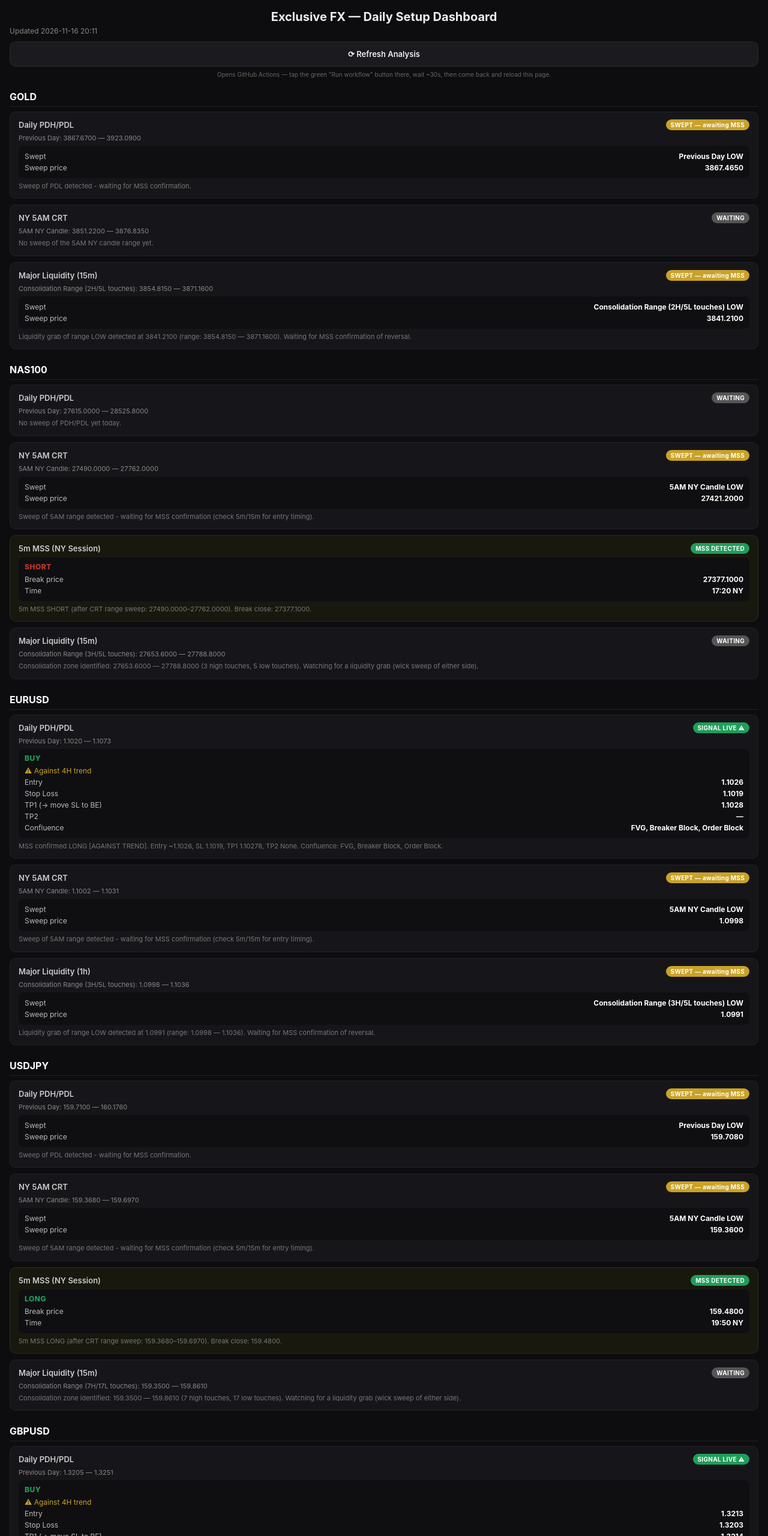
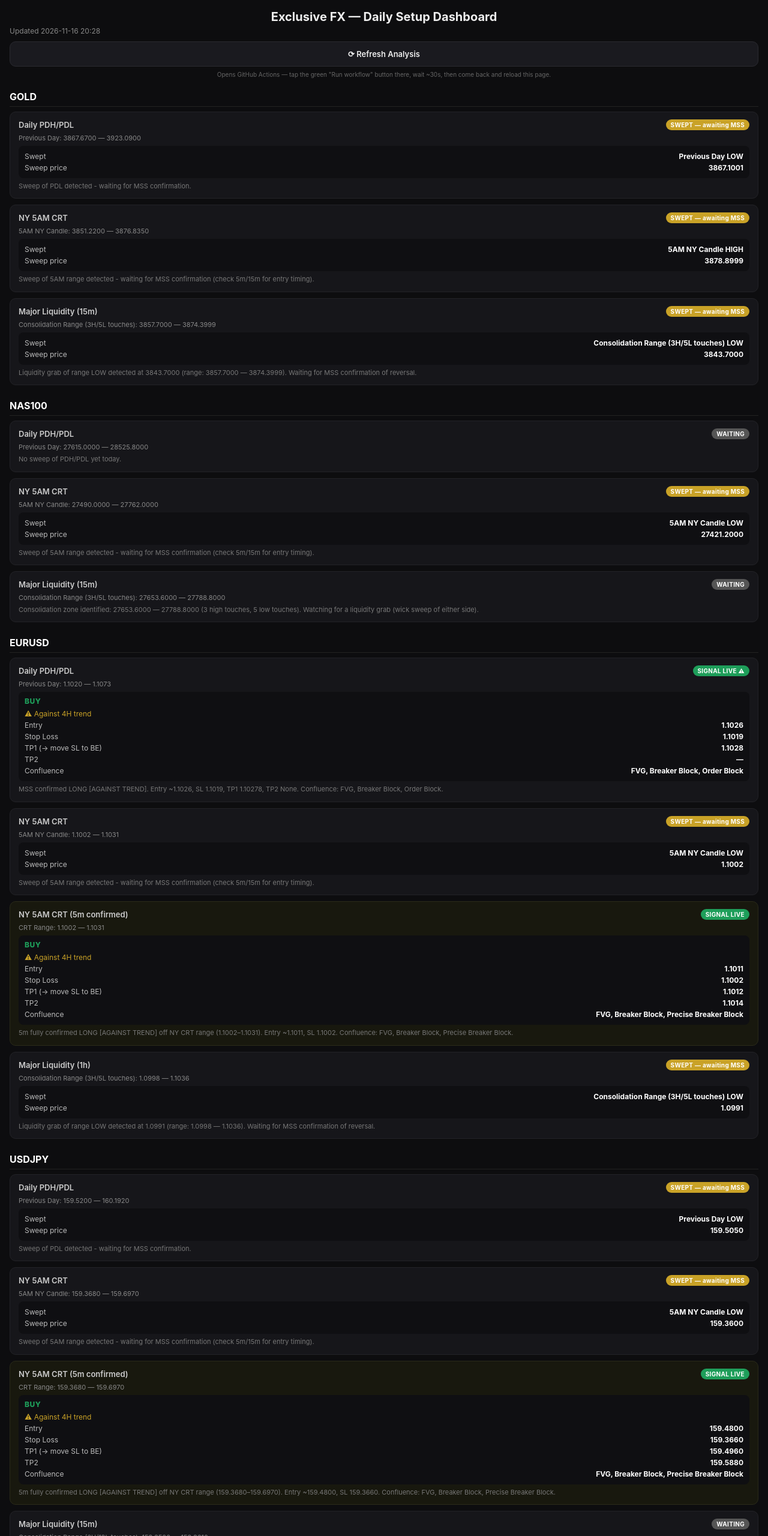
Before and after one commit to Ethanol-Exclusive/fx-dashboard, a plain HTML site: page index.html in a window 1280 px wide. Shown: the top 2560 px of the page at 60% size. Drawn offline with Linux system fonts and the light colour scheme.

Commit message:
Auto-update dashboard 2026-11-16T20:28:39Z

```diff
--- a/index.html
+++ b/index.html
@@ -59,7 +59,7 @@
 <body>
 <header>
   <h1>Exclusive FX — Daily Setup Dashboard</h1>
-  <div class="ts">Updated 2026-11-16 20:11</div>
+  <div class="ts">Updated 2026-11-16 20:28</div>
   <a class="refresh-btn" href="https://github.com/Ethanol-Exclusive/fx-dashboard/actions/workflows/update-dashboard.yml" target="_blank" rel="noopener">
     ⟳ Refresh Analysis
   </a>
@@ -78,7 +78,7 @@
 
         <div class="levels">
           <div class="row"><span>Swept</span><b>Previous Day LOW</b></div>
-          <div class="row"><span>Sweep price</span><b>3867.4650</b></div>
+          <div class="row"><span>Sweep price</span><b>3867.1001</b></div>
         </div>
 
       <div class="notes">Sweep of PDL detected - waiting for MSS confirmation.</div>
@@ -88,11 +88,16 @@
     <div class="setup-card">
       <div class="setup-header">
         <span class="setup-name">NY 5AM CRT</span>
-        <span class="status-pill" style="background:#555">WAITING</span>
+        <span class="status-pill" style="background:#c9a227">SWEPT — awaiting MSS</span>
       </div>
       <div class="range">5AM NY Candle: 3851.2200 — 3876.8350</div>
 
-      <div class="notes">No sweep of the 5AM NY candle range yet.</div>
+        <div class="levels">
+          <div class="row"><span>Swept</span><b>5AM NY Candle HIGH</b></div>
+          <div class="row"><span>Sweep price</span><b>3878.8999</b></div>
+        </div>
+
+      <div class="notes">Sweep of 5AM range detected - waiting for MSS confirmation (check 5m/15m for entry timing).</div>
     </div>
 
 
@@ -102,14 +107,14 @@
         <span class="setup-name">Major Liquidity (15m)</span>
         <span class="status-pill" style="background:#c9a227">SWEPT — awaiting MSS</span>
       </div>
-      <div class="range">Consolidation Range (2H/5L touches): 3854.8150 — 3871.1600</div>
+      <div class="range">Consolidation Range (3H/5L touches): 3857.7000 — 3874.3999</div>
 
         <div class="levels">
-          <div class="row"><span>Swept</span><b>Consolidation Range (2H/5L touches) LOW</b></div>
-          <div class="row"><span>Sweep price</span><b>3841.2100</b></div>
+          <div class="row"><span>Swept</span><b>Consolidation Range (3H/5L touches) LOW</b></div>
+          <div class="row"><span>Sweep price</span><b>3843.7000</b></div>
         </div>
 
-      <div class="notes">Liquidity grab of range LOW detected at 3841.2100 (range: 3854.8150 — 3871.1600). Waiting for MSS confirmation of reversal.</div>
+      <div class="notes">Liquidity grab of range LOW detected at 3843.7000 (range: 3857.7000 — 3874.3999). Waiting for MSS confirmation of reversal.</div>
     </div>
 
     </div>
@@ -143,19 +148,6 @@
       <div class="notes">Sweep of 5AM range detected - waiting for MSS confirmation (check 5m/15m for entry timing).</div>
     </div>
 
-
-    <div class="setup-card mss-card">
-      <div class="setup-header">
-        <span class="setup-name">5m MSS (NY Session)</span>
-        <span class="status-pill" style="background:#1e9e5a">MSS DETECTED</span>
-      </div>
-      <div class="levels">
-        <div class="dir" style="color:#c0392b">SHORT</div>
-        <div class="row"><span>Break price</span><b>27377.1000</b></div>
-        <div class="row"><span>Time</span><b>17:20 NY</b></div>
-      </div>
-      <div class="notes">5m MSS SHORT (after CRT range sweep: 27490.0000–27762.0000). Break close: 27377.1000.</div>
-    </div>
 
 
     <div class="setup-card">
@@ -203,12 +195,31 @@
 
         <div class="levels">
           <div class="row"><span>Swept</span><b>5AM NY Candle LOW</b></div>
-          <div class="row"><span>Sweep price</span><b>1.0998</b></div>
+          <div class="row"><span>Sweep price</span><b>1.1002</b></div>
         </div>
 
       <div class="notes">Sweep of 5AM range detected - waiting for MSS confirmation (check 5m/15m for entry timing).</div>
     </div>
 
+
+    <div class="setup-card mss-card">
+      <div class="setup-header">
+        <span class="setup-name">NY 5AM CRT (5m confirmed)</span>
+        <span class="status-pill" style="background:#1e9e5a">SIGNAL LIVE</span>
+      </div>
+      <div class="range">CRT Range: 1.1002 — 1.1031</div>
+      <div class="levels">
+        <div class="dir" style="color:#1e9e5a">BUY</div>
+        <div class="row" style="color:#c9a227"><span>⚠ Against 4H trend</span><b></b></div>
+        <div class="row"><span>Entry</span><b>1.1011</b></div>
+        <div class="row"><span>Stop Loss</span><b>1.1002</b></div>
+        <div class="row"><span>TP1 (→ move SL to BE)</span><b>1.1012</b></div>
+        <div class="row"><span>TP2</span><b>1.1014</b></div>
+        <div class="row"><span>Confluence</span><b>FVG, Breaker Block, Precise Breaker Block</b></div>
+
+      </div>
+      <div class="notes">5m fully confirmed LONG [AGAINST TREND] off NY CRT range (1.1002–1.1031). Entry ~1.1011, SL 1.1002. Confluence: FVG, Breaker Block, Precise Breaker Block.</div>
+    </div>
 
 
     <div class="setup-card">
@@ -236,11 +247,11 @@
         <span class="setup-name">Daily PDH/PDL</span>
         <span class="status-pill" style="background:#c9a227">SWEPT — awaiting MSS</span>
       </div>
-      <div class="range">Previous Day: 159.7100 — 160.1760</div>
+      <div class="range">Previous Day: 159.5200 — 160.1920</div>
 
         <div class="levels">
           <div class="row"><span>Swept</span><b>Previous Day LOW</b></div>
-          <div class="row"><span>Sweep price</span><b>159.7080</b></div>
+          <div class="row"><span>Sweep price</span><b>159.5050</b></div>
         </div>
 
       <div class="notes">Sweep of PDL detected - waiting for MSS confirmation.</div>
@@ -265,15 +276,21 @@
 
     <div class="setup-card mss-card">
       <div class="setup-header">
-        <span class="setup-name">5m MSS (NY Session)</span>
-        <span class="status-pill" style="background:#1e9e5a">MSS DETECTED</span>
+        <span class="setup-name">NY 5AM CRT (5m confirmed)</span>
+        <span class="status-pill" style="background:#1e9e5a">SIGNAL LIVE</span>
       </div>
+      <div class="range">CRT Range: 159.3680 — 159.6970</div>
       <div class="levels">
-        <div class="dir" style="color:#1e9e5a">LONG</div>
-        <div class="row"><span>Break price</span><b>159.4800</b></div>
-        <div class="row"><span>Time</span><b>19:50 NY</b></div>
+        <div class="dir" style="color:#1e9e5a">BUY</div>
+        <div class="row" style="color:#c9a227"><span>⚠ Against 4H trend</span><b></b></div>
+        <div class="row"><span>Entry</span><b>159.4800</b></div>
+        <div class="row"><span>Stop Loss</span><b>159.3660</b></div>
+        <div class="row"><span>TP1 (→ move SL to BE)</span><b>159.4960</b></div>
+        <div class="row"><span>TP2</span><b>159.5880</b></div>
+        <div class="row"><span>Confluence</span><b>FVG, Breaker Block, Precise Breaker Block</b></div>
+
       </div>
-      <div class="notes">5m MSS LONG (after CRT range sweep: 159.3680–159.6970). Break close: 159.4800.</div>
+      <div class="notes">5m fully confirmed LONG [AGAINST TREND] off NY CRT range (159.3680–159.6970). Entry ~159.4800, SL 159.3660. Confluence: FVG, Breaker Block, Precise Breaker Block.</div>
     </div>
 
 
@@ -282,9 +299,9 @@
         <span class="setup-name">Major Liquidity (15m)</span>
         <span class="status-pill" style="background:#555">WAITING</span>
       </div>
-      <div class="range">Consolidation Range (7H/17L touches): 159.3500 — 159.8610</div>
+      <div class="range">Consolidation Range (6H/18L touches): 159.3500 — 159.8610</div>
 
-      <div class="notes">Consolidation zone identified: 159.3500 — 159.8610 (7 high touches, 17 low touches). Watching for a liquidity grab (wick sweep of either side).</div>
+      <div class="notes">Consolidation zone identified: 159.3500 — 159.8610 (6 high touches, 18 low touches). Watching for a liquidity grab (wick sweep of either side).</div>
     </div>
 
     </div>
@@ -335,9 +352,9 @@
         <span class="setup-name">Major Liquidity (15m)</span>
         <span class="status-pill" style="background:#555">WAITING</span>
       </div>
-      <div class="range">Consolidation Range (4H/10L touches): 1.3177 — 1.3225</div>
+      <div class="range">Consolidation Range (3H/10L touches): 1.3177 — 1.3225</div>
 
-      <div class="notes">Consolidation zone identified: 1.3177 — 1.3225 (4 high touches, 10 low touches). Watching for a liquidity grab (wick sweep of either side).</div>
+      <div class="notes">Consolidation zone identified: 1.3177 — 1.3225 (3 high touches, 10 low touches). Watching for a liquidity grab (wick sweep of either side).</div>
     </div>
 
     </div>
@@ -371,19 +388,6 @@
       <div class="notes">Sweep of 5AM range detected - waiting for MSS confirmation (check 5m/15m for entry timing).</div>
     </div>
 
-
-    <div class="setup-card mss-card">
-      <div class="setup-header">
-        <span class="setup-name">5m MSS (NY Session)</span>
-        <span class="status-pill" style="background:#1e9e5a">MSS DETECTED</span>
-      </div>
-      <div class="levels">
-        <div class="dir" style="color:#1e9e5a">LONG</div>
-        <div class="row"><span>Break price</span><b>65013.5000</b></div>
-        <div class="row"><span>Time</span><b>19:50 NY</b></div>
-      </div>
-      <div class="notes">5m MSS LONG (after CRT range sweep: 64070.5000–64933.5000). Break close: 65013.5000.</div>
-    </div>
 
 
     <div class="setup-card">
@@ -422,19 +426,6 @@
       <div class="notes">No sweep of the 5AM NY candle range yet.</div>
     </div>
 
-
-    <div class="setup-card mss-card">
-      <div class="setup-header">
-        <span class="setup-name">5m MSS (NY Session)</span>
-        <span class="status-pill" style="background:#1e9e5a">MSS DETECTED</span>
-      </div>
-      <div class="levels">
-        <div class="dir" style="color:#1e9e5a">LONG</div>
-        <div class="row"><span>Break price</span><b>0.6743</b></div>
-        <div class="row"><span>Time</span><b>19:20 NY</b></div>
-      </div>
-      <div class="notes">5m MSS LONG (after CRT range sweep: 0.6749–0.6764). Break close: 0.6743.</div>
-    </div>
 
 
     <div class="setup-card">
@@ -488,19 +479,6 @@
       <div class="notes">Sweep of 5AM range detected - waiting for MSS confirmation (check 5m/15m for entry timing).</div>
     </div>
 
-
-    <div class="setup-card mss-card">
-      <div class="setup-header">
-        <span class="setup-name">5m BOS (NY Session)</span>
-        <span class="status-pill" style="background:#c9a227">BOS DETECTED</span>
-      </div>
-      <div class="levels">
-        <div class="dir" style="color:#c0392b">SHORT</div>
-        <div class="row"><span>Break price</span><b>51606.6000</b></div>
-        <div class="row"><span>Time</span><b>19:30 NY</b></div>
-      </div>
-      <div class="notes">5m BOS SHORT (after CRT range sweep: 52231.0000–52440.0000). Break close: 51606.6000.</div>
-    </div>
 
 
     <div class="setup-card">
@@ -556,9 +534,9 @@
         <span class="setup-name">Major Liquidity (15m)</span>
         <span class="status-pill" style="background:#555">WAITING</span>
       </div>
-      <div class="range">Consolidation Range (11H/12L touches): 1.4267 — 1.4311</div>
+      <div class="range">Consolidation Range (10H/15L touches): 1.4269 — 1.4311</div>
 
-      <div class="notes">Consolidation zone identified: 1.4267 — 1.4311 (11 high touches, 12 low touches). Watching for a liquidity grab (wick sweep of either side).</div>
+      <div class="notes">Consolidation zone identified: 1.4269 — 1.4311 (10 high touches, 15 low touches). Watching for a liquidity grab (wick sweep of either side).</div>
     </div>
 
     </div>
@@ -585,36 +563,33 @@
     <div class="setup-card">
       <div class="setup-header">
         <span class="setup-name">NY 5AM CRT</span>
-        <span class="status-pill" style="background:#555">WAITING</span>
+        <span class="status-pill" style="background:#c9a227">SWEPT — awaiting MSS</span>
       </div>
-      <div class="range">5AM NY Candle: 0.5514 — 0.5525</div>
+      <div class="range">5AM NY Candle: 0.5512 — 0.5524</div>
 
-      <div class="notes">No sweep of the 5AM NY candle range yet.</div>
+        <div class="levels">
+          <div class="row"><span>Swept</span><b>5AM NY Candle LOW</b></div>
+          <div class="row"><span>Sweep price</span><b>0.5512</b></div>
+        </div>
+
+      <div class="notes">Sweep of 5AM range detected - waiting for MSS confirmation (check 5m/15m for entry timing).</div>
     </div>
 
-
-    <div class="setup-card mss-card">
-      <div class="setup-header">
-        <span class="setup-name">5m MSS (NY Session)</span>
-        <span class="status-pill" style="background:#1e9e5a">MSS DETECTED</span>
-      </div>
-      <div class="levels">
-        <div class="dir" style="color:#1e9e5a">LONG</div>
-        <div class="row"><span>Break price</span><b>0.5504</b></div>
-        <div class="row"><span>Time</span><b>19:20 NY</b></div>
-      </div>
-      <div class="notes">5m MSS LONG (after CRT range sweep: 0.5514–0.5525). Break close: 0.5504.</div>
-    </div>
 
 
     <div class="setup-card">
       <div class="setup-header">
-        <span class="setup-name">Major Liquidity (15m)</span>
-        <span class="status-pill" style="background:#555">WAITING</span>
+        <span class="setup-name">Major Liquidity (1h)</span>
+        <span class="status-pill" style="background:#c9a227">SWEPT — awaiting MSS</span>
       </div>
-      <div class="range">Consolidation Range (4H/4L touches): 0.5496 — 0.5524</div>
+      <div class="range">Consolidation Range (7H/2L touches): 0.5501 — 0.5525</div>
 
-      <div class="notes">Consolidation zone identified: 0.5496 — 0.5524 (4 high touches, 4 low touches). Watching for a liquidity grab (wick sweep of either side).</div>
+        <div class="levels">
+          <div class="row"><span>Swept</span><b>Consolidation Range (7H/2L touches) LOW</b></div>
+          <div class="row"><span>Sweep price</span><b>0.5496</b></div>
+        </div>
+
+      <div class="notes">Liquidity grab of range LOW detected at 0.5496 (range: 0.5501 — 0.5525). Waiting for MSS confirmation of reversal.</div>
     </div>
 
     </div>
@@ -654,28 +629,15 @@
     </div>
 
 
-    <div class="setup-card mss-card">
-      <div class="setup-header">
-        <span class="setup-name">5m BOS (NY Session)</span>
-        <span class="status-pill" style="background:#c9a227">BOS DETECTED</span>
-      </div>
-      <div class="levels">
-        <div class="dir" style="color:#c0392b">SHORT</div>
-        <div class="row"><span>Break price</span><b>26621.4492</b></div>
-        <div class="row"><span>Time</span><b>17:10 NY</b></div>
-      </div>
-      <div class="notes">5m BOS SHORT (after CRT range sweep: 26696.2000–26769.2000). Break close: 26621.4492.</div>
-    </div>
-
 
     <div class="setup-card">
       <div class="setup-header">
         <span class="setup-name">Major Liquidity (15m)</span>
         <span class="status-pill" style="background:#555">WAITING</span>
       </div>
-      <div class="range">Consolidation Range (6H/2L touches): 26518.0000 — 26644.0000</div>
+      <div class="range">Consolidation Range (6H/3L touches): 26512.0000 — 26644.0000</div>
 
-      <div class="notes">Consolidation zone identified: 26518.0000 — 26644.0000 (6 high touches, 2 low touches). Watching for a liquidity grab (wick sweep of either side).</div>
+      <div class="notes">Consolidation zone identified: 26512.0000 — 26644.0000 (6 high touches, 3 low touches). Watching for a liquidity grab (wick sweep of either side).</div>
     </div>
 
     </div>
```
Also changed, not shown: last_signals.json (+3 -8 lines).
